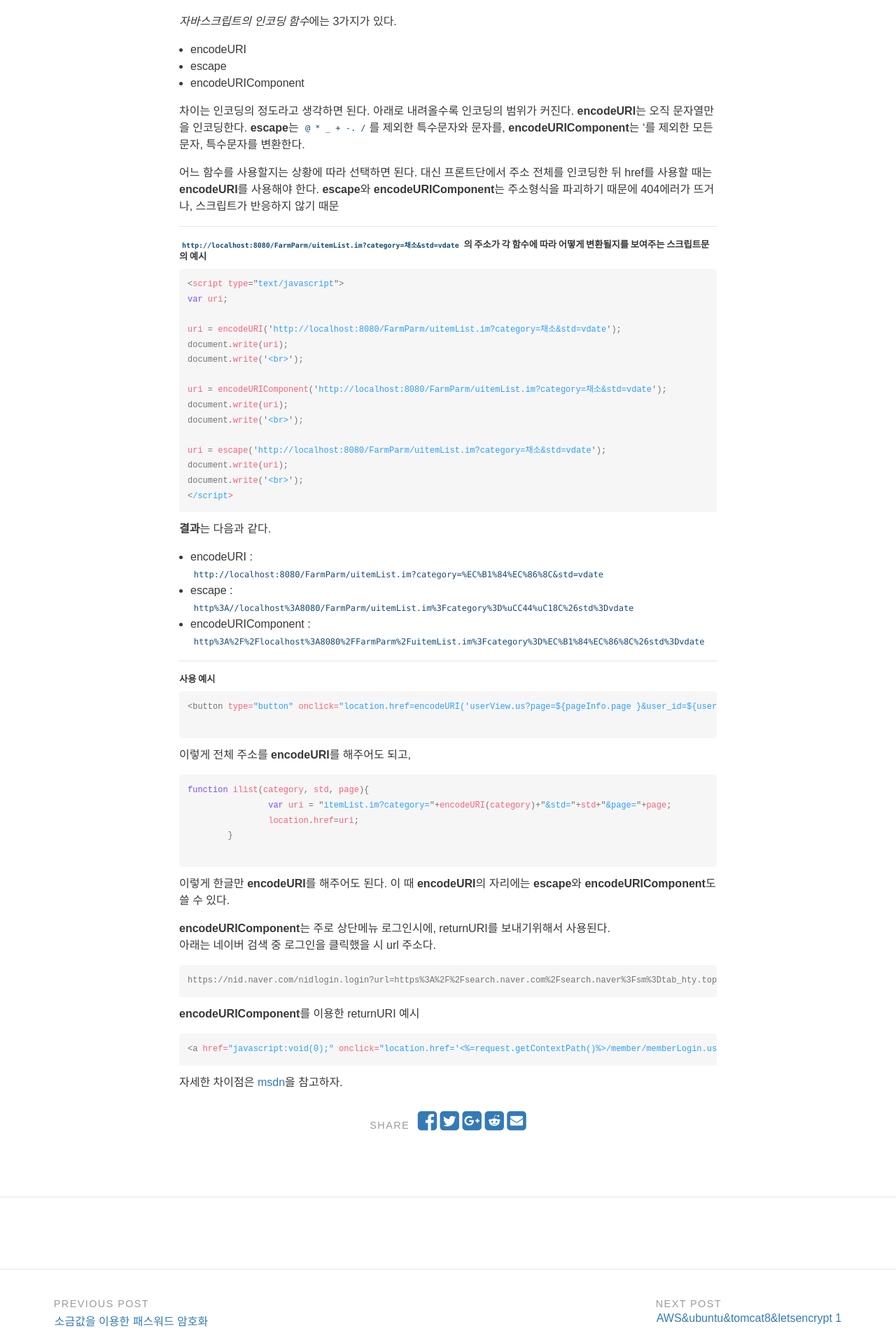
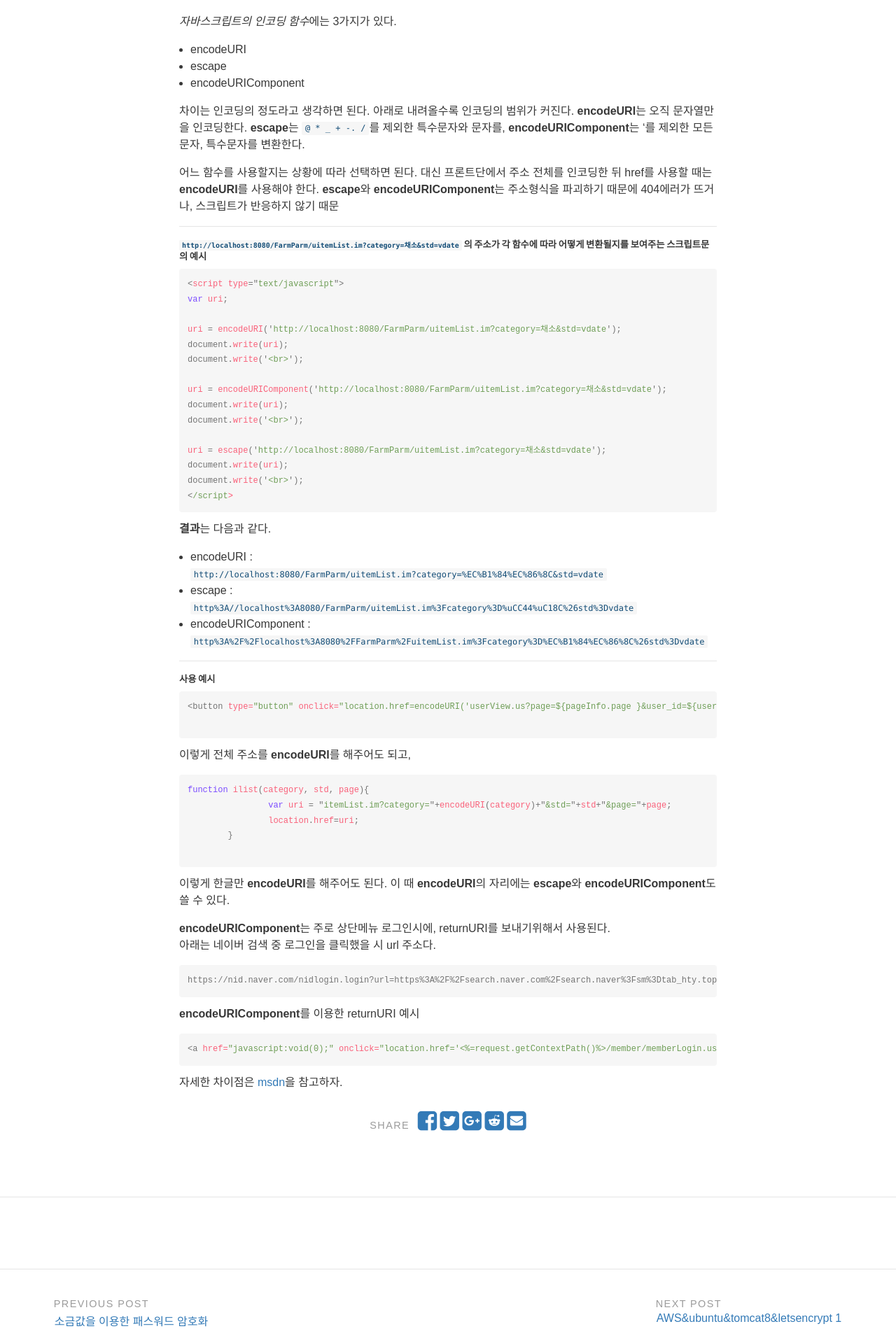
Before and after one commit to clemado1/blog-old, a Jekyll site: the page built from _posts/2018-08-29-익스플로러-HTTP-400-에러.md, in a window 1280 px wide. Shown: the part 742-2654 px from the top of the page at 70% size. Built offline with Jekyll 4.4.1, drawn with Linux system fonts in a browser that asks for light colours; comment, search, counter and statistics services are not loaded.

Commit message:
modify markdown color

```diff
--- a/_sass/base/_variables.scss
+++ b/_sass/base/_variables.scss
@@ -62,8 +62,8 @@ $base06: #80CBC4 !default;  // Light Foreground (Not often used)
 $base07: #FFFFFF !default;  // Light Background (Not often used)
 $base08: #FF5370 !default;  // Variables, XML Tags, Markup Link Text, Markup Lists, Diff Deleted
 $base09: #F76D47 !default;  // Integers, Boolean, Constants, XML Attributes, Markup Link Url
-$base0a: #FFB62C !default;  // Classes, Markup Bold, Search Text Background
-$base0b: #2E9FFF !default;  // Strings, Inherited Class, Markup Code, Diff Inserted
+$base0a: #2E9FFF !default;  // Classes, Markup Bold, Search Text Background
+$base0b: #6F9E57 !default;  // Strings, Inherited Class, Markup Code, Diff Inserted
 $base0c: #747474 !default;  // Support, Regular Expressions, Escape Characters, Markup Quotes
 $base0d: #F9617A !default;  // Functions, Methods, Attribute IDs, Headings
 $base0e: #7C4DFF !default;  // Keywords, Storage, Selector, Markup Italic, Diff Changed
--- a/_sass/external/_syntax.scss
+++ b/_sass/external/_syntax.scss
@@ -24,7 +24,7 @@ figure.highlight {
 code.highlighter-rouge {
     padding: 0.2em 0.4em;
     font-size: $font-size-code;
-    background-color: transparentize($base00, 1);
+    background-color: transparentize($base00, 0);
     color: rgb(19, 77, 119);
     border-radius: 2px;
     font-family: $monospace;
```
